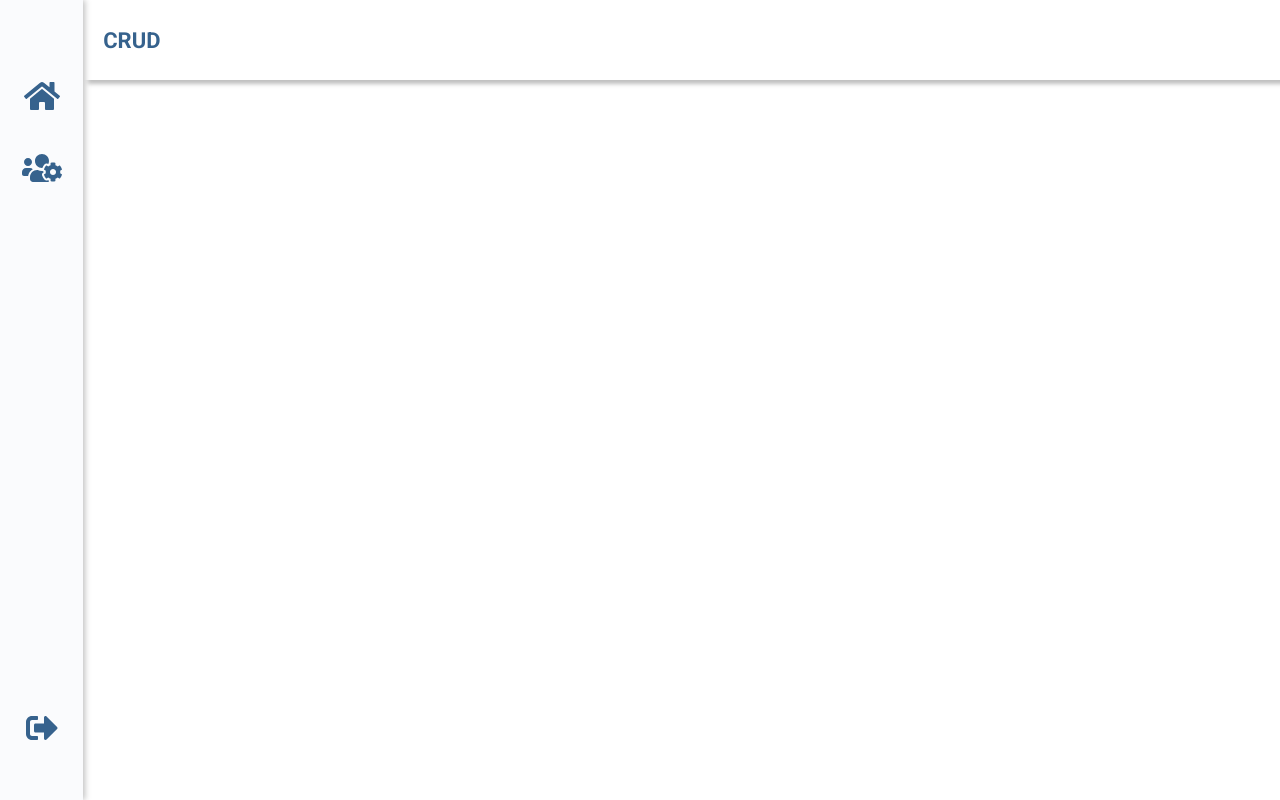
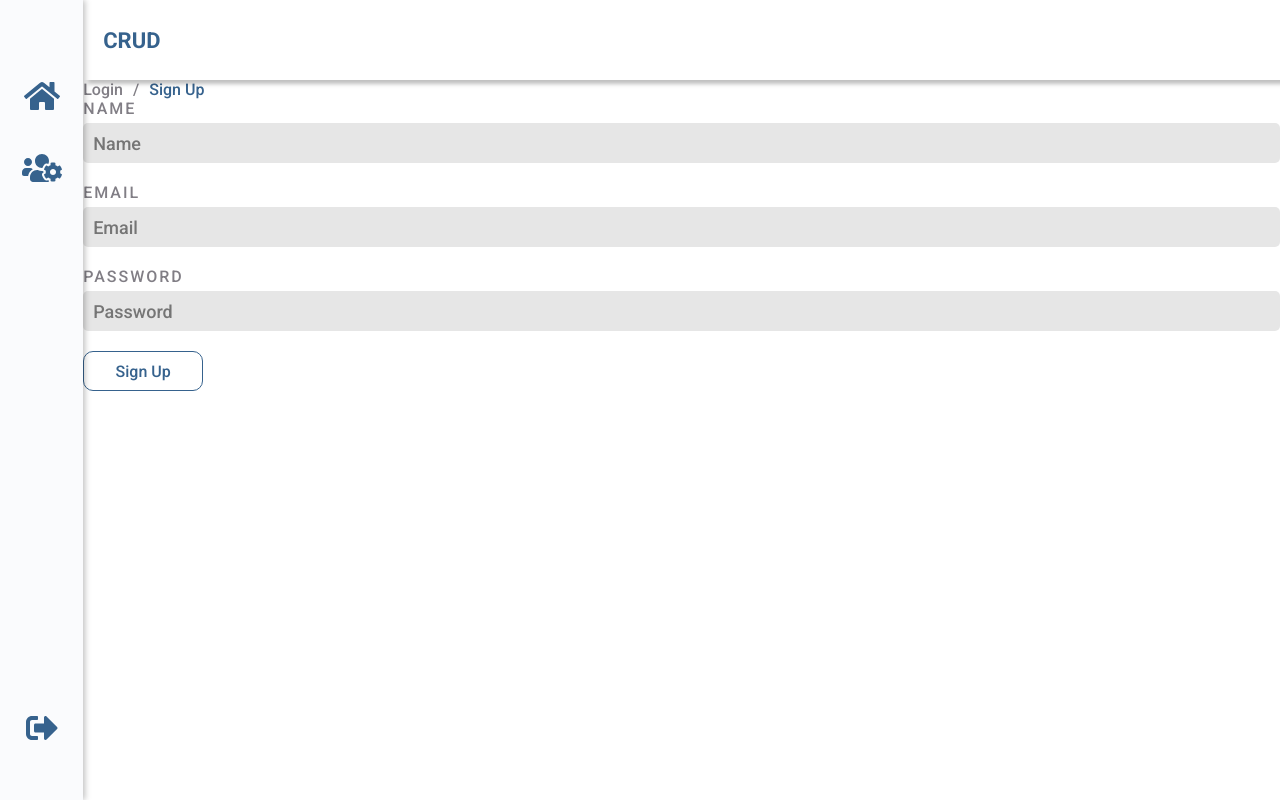
Before and after one commit to william-james-pj/crud-usuario, a Vue app: page /signup in a window 1280 px wide. Before the commit this address had no page. Built offline with nearby package versions, Linux system fonts and the light colour scheme.

Commit message:
Create view login, signup

```diff
--- a/src/router/index.js
+++ b/src/router/index.js
@@ -1,11 +1,23 @@
 import { createRouter, createWebHistory } from "vue-router";
 
+import Login from "../views/Login.vue";
+import SignUp from "../views/SignUp.vue";
 import Home from "../views/Home.vue";
 import Users from "../views/Users.vue";
 
 const routes = [
     {
         path: "/",
+        name: "Login",
+        component: Login
+    },
+    {
+        path: "/signup",
+        name: "SignUp",
+        component: SignUp
+    },
+    {
+        path: "/home",
         name: "Home",
         component: Home
     },
--- a/src/views/Layout.vue
+++ b/src/views/Layout.vue
@@ -24,7 +24,7 @@ export default {
 };
 </script>
 
-<style>
+<style scoped>
 #layout-container {
     width: 100vw;
     height: 100vh;
--- /dev/null
+++ b/src/views/Login.vue
@@ -0,0 +1,130 @@
+<template>
+    <div class="form-header">
+        <router-link to="/">
+            <p class="p-active">Login</p>
+        </router-link>
+        <p class="separator">/</p>
+        <router-link to="/signup">
+            <p class="form-header-p">Sign Up</p>
+        </router-link>
+    </div>
+    <div class="form-body">
+        <label class="label" for="input-email">
+            Email
+        </label>
+        <div class="container-input">
+            <input
+                class="input"
+                type="email"
+                name="input-email"
+                placeholder="Email"
+            />
+        </div>
+        <label class="label" for="input-password">
+            Password
+        </label>
+        <div class="container-input">
+            <input
+                class="input"
+                type="password"
+                name="input-password"
+                placeholder="Password"
+            />
+        </div>
+    </div>
+    <div class="form-footer">
+        <div class="button display-flex">
+            <p>Login</p>
+        </div>
+    </div>
+</template>
+
+<script>
+export default {
+    name: "Login",
+    data() {
+        return {
+            typeProps: "Login"
+        };
+    }
+};
+</script>
+
+<style scoped>
+.label {
+    font-size: 16px;
+    color: #817e85;
+    text-transform: uppercase;
+    letter-spacing: 2px;
+}
+.container-input {
+    width: 100%;
+    height: 40px;
+    margin-top: 5px;
+    margin-bottom: 20px;
+
+    border-radius: 5px;
+    overflow: hidden;
+}
+.input {
+    width: 100%;
+    height: 100%;
+    border: 0px;
+    padding: 0 10px;
+    background: rgba(230, 230, 230, 255);
+    font-size: 18px;
+}
+.error-container {
+    justify-content: center;
+    color: red;
+}
+
+.form-header {
+    grid-area: header;
+    display: flex;
+}
+.p-active {
+    color: #36628d;
+}
+.form-header-p {
+    color: #817e85;
+}
+.form-header p {
+    display: inline-block;
+    text-decoration: none;
+}
+.form-header .separator {
+    margin: 0 10px;
+    color: #817e85;
+}
+.form-body {
+    grid-area: context;
+
+    display: flex;
+    flex-direction: column;
+    align-items: left;
+    justify-content: center;
+}
+.form-footer {
+    grid-area: footer;
+
+    display: flex;
+    align-items: center;
+    justify-content: left;
+}
+.button {
+    width: 120px;
+    height: 40px;
+
+    border-radius: 10px;
+    cursor: pointer;
+    justify-content: center;
+    border: 1px solid #36628d;
+}
+.button p {
+    color: #36628d;
+}
+.button:hover {
+    opacity: 0.5;
+}
+</style>
--- /dev/null
+++ b/src/views/SignUp.vue
@@ -0,0 +1,141 @@
+<template>
+    <div class="form-header">
+        <router-link to="/">
+            <p class="form-header-p">Login</p>
+        </router-link>
+        <p class="separator">/</p>
+        <router-link to="/signup">
+            <p class="p-active">Sign Up</p>
+        </router-link>
+    </div>
+    <div class="form-body">
+        <label class="label" for="input-name">
+            Name
+        </label>
+        <div class="container-input">
+            <input
+                class="input"
+                type="text"
+                name="input-name"
+                placeholder="Name"
+            />
+        </div>
+        <label class="label" for="input-email">
+            Email
+        </label>
+        <div class="container-input">
+            <input
+                class="input"
+                type="email"
+                name="input-email"
+                placeholder="Email"
+            />
+        </div>
+        <label class="label" for="input-password">
+            Password
+        </label>
+        <div class="container-input">
+            <input
+                class="input"
+                type="password"
+                name="input-password"
+                placeholder="Password"
+            />
+        </div>
+    </div>
+    <div class="form-footer">
+        <div class="button display-flex">
+            <p>Sign Up</p>
+        </div>
+    </div>
+</template>
+
+<script>
+export default {
+    name: "SignUp",
+    data() {
+        return {
+            typeProps: "Login"
+        };
+    }
+};
+</script>
+
+<style scoped>
+.label {
+    font-size: 16px;
+    color: #817e85;
+    text-transform: uppercase;
+    letter-spacing: 2px;
+}
+.container-input {
+    width: 100%;
+    height: 40px;
+    margin-top: 5px;
+    margin-bottom: 20px;
+
+    border-radius: 5px;
+    overflow: hidden;
+}
+.input {
+    width: 100%;
+    height: 100%;
+    border: 0px;
+    padding: 0 10px;
+    background: rgba(230, 230, 230, 255);
+    font-size: 18px;
+}
+.error-container {
+    justify-content: center;
+    color: red;
+}
+
+.form-header {
+    grid-area: header;
+    display: flex;
+}
+.p-active {
+    color: #36628d;
+}
+.form-header-p {
+    color: #817e85;
+}
+.form-header p {
+    display: inline-block;
+    text-decoration: none;
+}
+.form-header .separator {
+    margin: 0 10px;
+    color: #817e85;
+}
+.form-body {
+    grid-area: context;
+
+    display: flex;
+    flex-direction: column;
+    align-items: left;
+    justify-content: center;
+}
+.form-footer {
+    grid-area: footer;
+
+    display: flex;
+    align-items: center;
+    justify-content: left;
+}
+.button {
+    width: 120px;
+    height: 40px;
+
+    border-radius: 10px;
+    cursor: pointer;
+    justify-content: center;
+    border: 1px solid #36628d;
+}
+.button p {
+    color: #36628d;
+}
+.button:hover {
+    opacity: 0.5;
+}
+</style>
```
Also changed, not shown: src/views/LayoutLoginSignUp.vue (added, +72 -0 lines).
